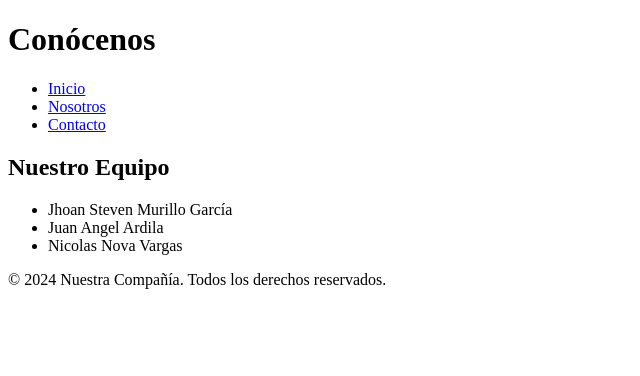
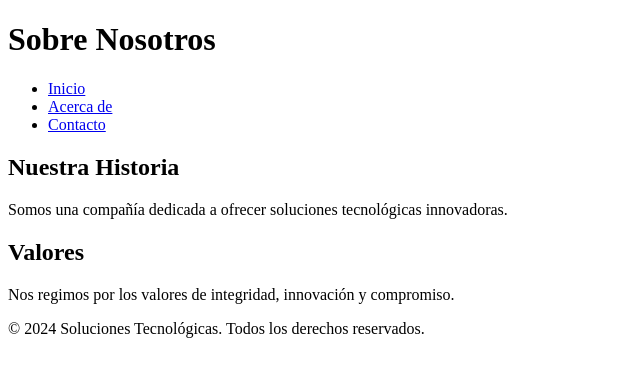
Before and after one commit to NicolasNoV/Laboratorio-CI-CD, a plain HTML site: page nosotros.html in a window 1280 px wide. Shown: the whole page, without its empty margins (0-640 px from the left). Drawn offline with Linux system fonts and the light colour scheme.

Commit message:
subir nosotros.html

```diff
--- a/nosotros.html
+++ b/nosotros.html
@@ -3,36 +3,34 @@
 <head>
     <meta charset="UTF-8">
     <meta name="viewport" content="width=device-width, initial-scale=1.0">
-    <meta http-equiv="X-UA-Compatible" content="IE=edge">
     <title>Nosotros</title>
-    <meta name="description" content="Conoce a los miembros destacados de nuestro equipo.">
-    <link rel="stylesheet" href="styles.css">
 </head>
 <body>
     <header>
-        <h1>Conócenos</h1>
+        <h1>Sobre Nosotros</h1>
         <nav>
             <ul>
                 <li><a href="index.html">Inicio</a></li>
-                <li><a href="nosotros.html">Nosotros</a></li>
-                <li><a href="contacto.html">Contacto</a></li>
+                <li><a href="about.html">Acerca de</a></li>
+                <li><a href="contact.html">Contacto</a></li>
             </ul>
         </nav>
     </header>
 
     <main>
         <section>
-            <h2>Nuestro Equipo</h2>
-            <ul>
-                <li>Jhoan Steven Murillo García</li>
-                <li>Juan Angel Ardila</li>
-                <li>Nicolas Nova Vargas</li>
-            </ul>
+            <h2>Nuestra Historia</h2>
+            <p>Somos una compañía dedicada a ofrecer soluciones tecnológicas innovadoras.</p>
+        </section>
+
+        <section>
+            <h2>Valores</h2>
+            <p>Nos regimos por los valores de integridad, innovación y compromiso.</p>
         </section>
     </main>
 
     <footer>
-        <p>&copy; 2024 Nuestra Compañía. Todos los derechos reservados.</p>
+        <p>&copy; 2024 Soluciones Tecnológicas. Todos los derechos reservados.</p>
     </footer>
 </body>
 </html>
```
